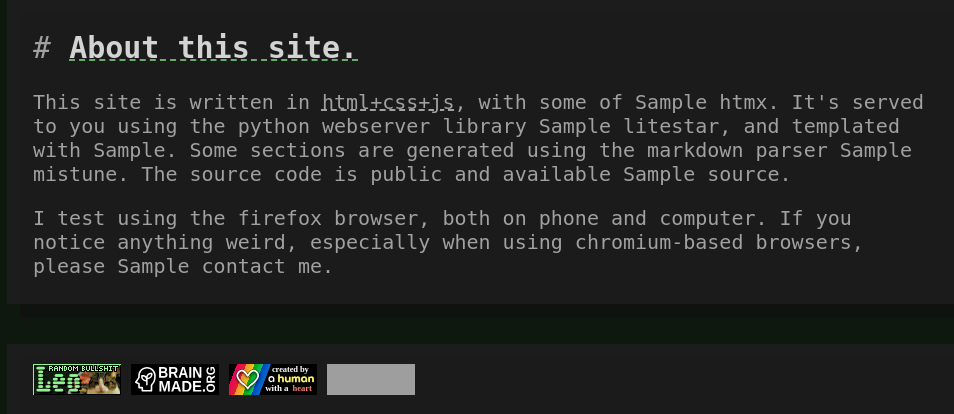
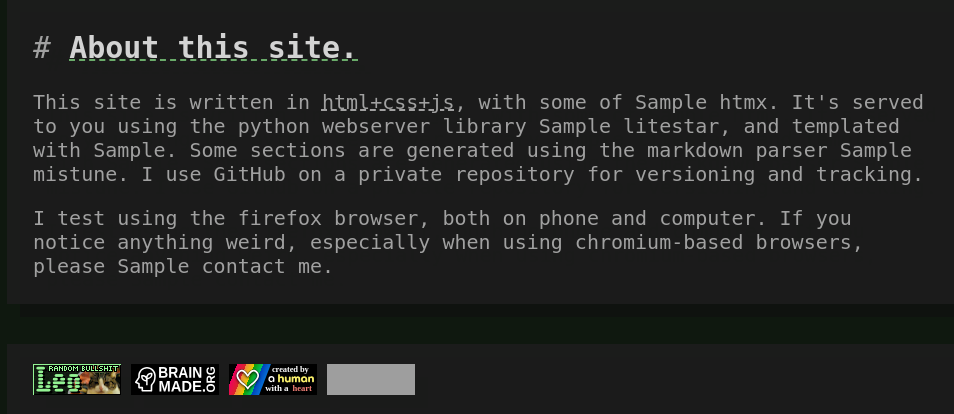
Before and after one commit to LeoCx1000/leo.might-be.gay, a Python web app: template templates/index.html in a window 1280 px wide. Shown: the part 1605-2019 px from the top of the page, without its empty margins (157-1111 px from the left). Run offline with Jinja, Linux system fonts and the light colour scheme; the template is opened without the code that fills it: most values are stand-ins (such as "Sample title", 1, 10 or a date in 2020); some libraries are stand-ins or nearby versions; grey boxes are pictures that could not be loaded.

Commit message:
Privatize the source code

```diff
--- a/templates/index.html
+++ b/templates/index.html
@@ -65,8 +65,8 @@
     <h2><a href="#site" id="site">About this site.</a></h2>
     <p> This site is written in <dashed>html+css+js</dashed>, with some of {{links.htmx()}}. It's served to you
         using the python webserver library {{links.litestar()}}, and templated with {{links.jinja2()}}. Some
-        sections are generated using the markdown parser {{links.mistune()}}. The source code is public and
-        available {{links.source("here")}}.</p>
+        sections are generated using the markdown parser {{links.mistune()}}. I use GitHub on a private repository
+        for versioning and tracking.</p>
     <p>I test using the firefox browser, both on phone and computer. If you notice anything weird, especially when
         using chromium-based browsers, please {{links.contact()}} me.</p>
 </section>
--- a/utils/links.py
+++ b/utils/links.py
@@ -26,7 +26,6 @@ class Links(Enum):
     arduino = Link("https://arduino.cc/", "Arduino")
     godot = Link("https://godotengine.org/", "Godot")
     python = Link("https://www.python.org/", "Python")
-    source = Link("https://github.com/leocx1000/leo.might-be.gay", "source")
     mistune = Link("https://htmx.org/", "mistune")
     htmx = Link("https://pypi.org/project/mistune/", "htmx")
 
```
